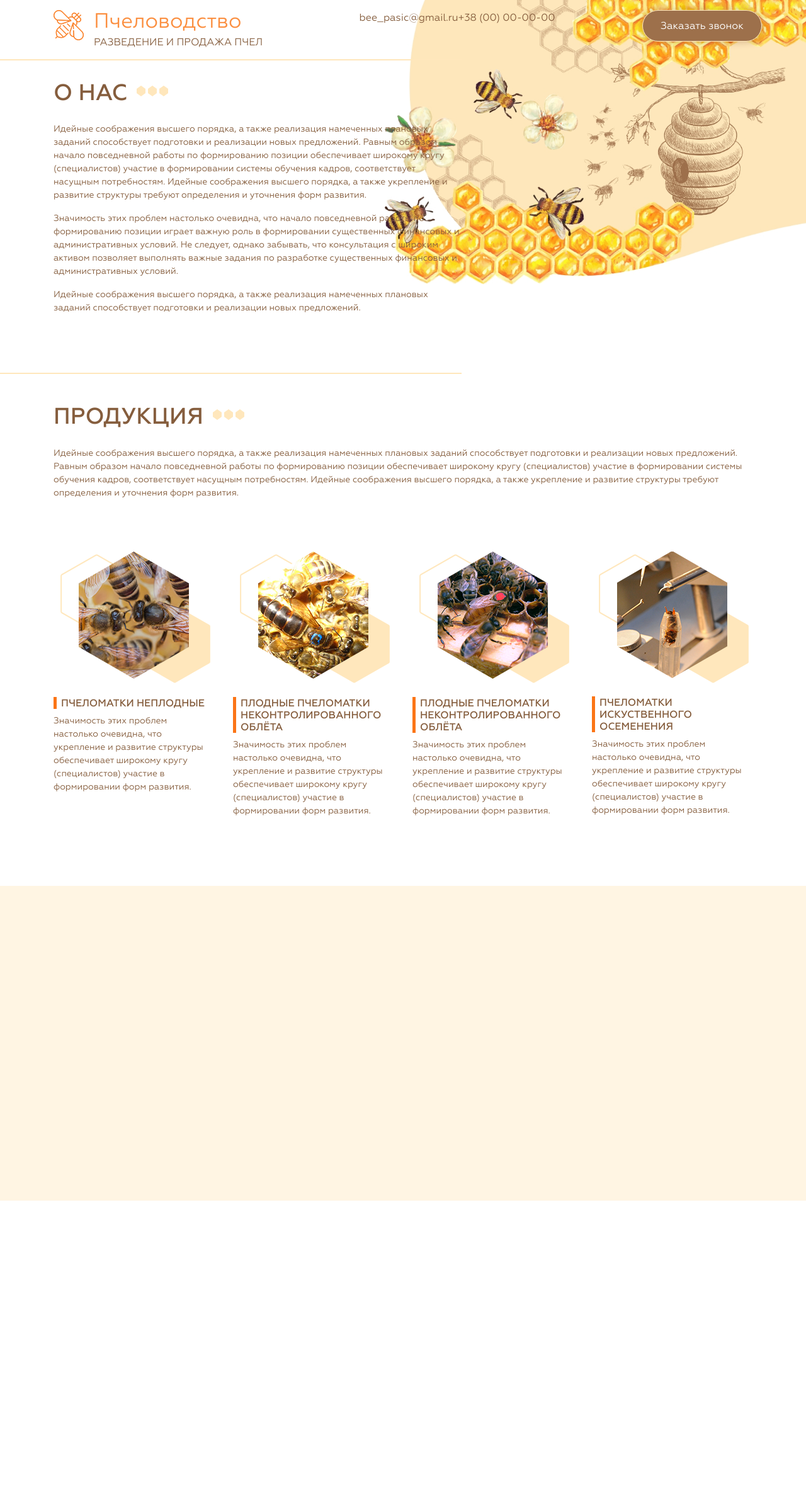
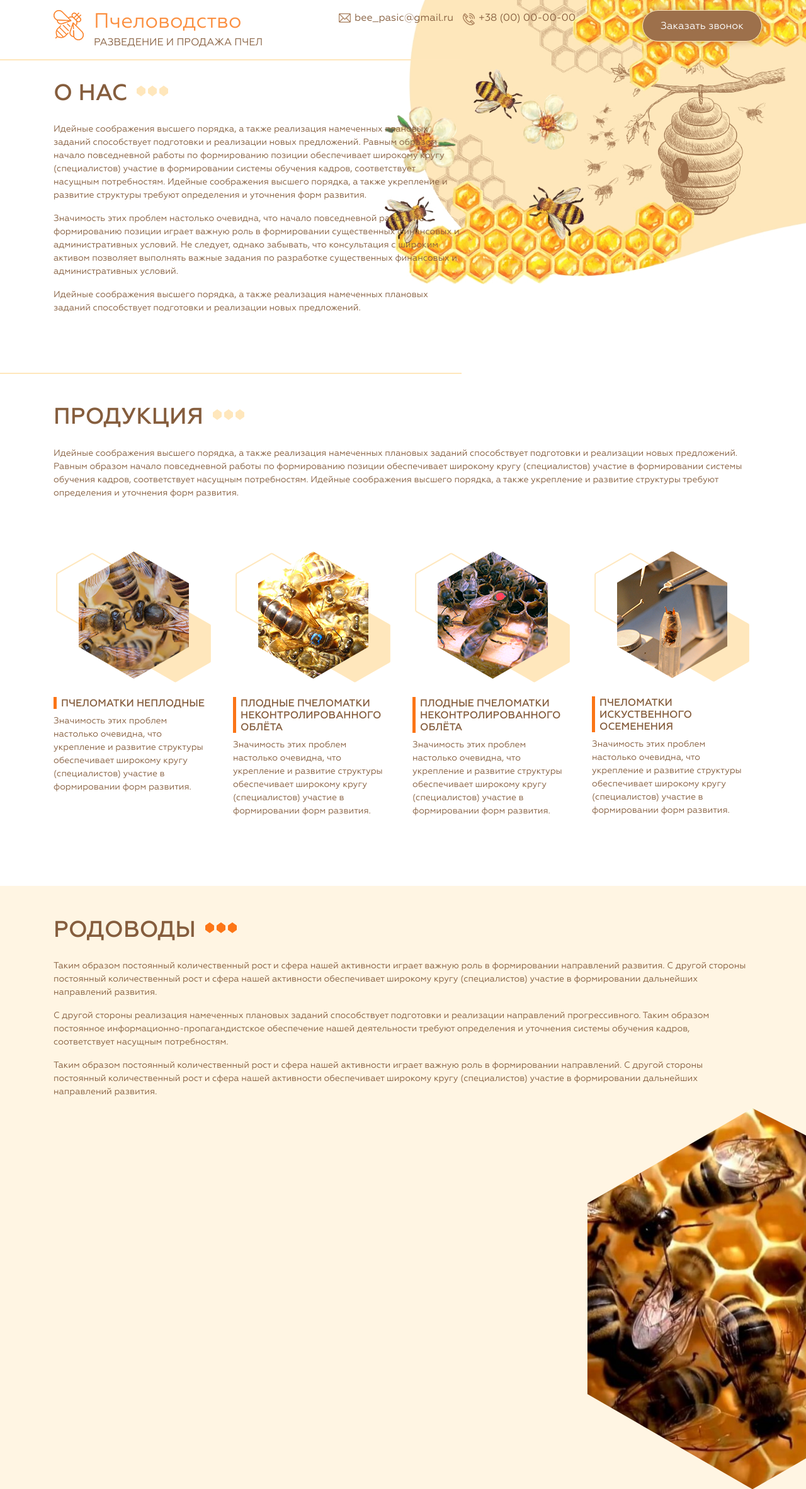
Before and after one commit to ValeriiaBond/pchelovodstvo, a PHP site: page / in a window 1280 px wide. Shown: the whole page at 63% size. Before the commit the page ends 1907 px from the top, so only its background shows below. Run offline with PHP 8.4, Linux system fonts and the light colour scheme.

Commit message:
added block breed

```diff
--- a/css/style.css
+++ b/css/style.css
@@ -110,9 +110,15 @@ h4{
 	margin: 0;
 }
 
+.email:before, .phone:before{
+	content: '';
+	background: url(../images/icons/css_sprites_icons.png);
+	position: absolute;
+}
 
 
-/*---header---*/
+
+/*------------header-----------*/
 
 header{
 	padding-top: 16px;
@@ -141,6 +147,25 @@ header{
 	font-size: 10px;
 }
 
+.email, .phone{
+	position: relative;
+	margin-bottom: 10px;
+}
+
+.email:before{
+	width: 19px; height: 15px;
+	background-position: -142px -94px;
+	top: 0;
+	left: -22px;
+}
+
+.phone:before{
+	width: 19px; height: 19px;
+	background-position: -142px -71px;
+	top: 0;
+	left: -22px;
+}
+
 .btn_call_request{
 	height: 50px;
 	box-shadow: 0 0 13px rgba(157, 112, 75, 0.47);
@@ -151,7 +176,7 @@ header{
 	font-size: 16px;
 }
 
-/*about us section*/
+/*--------about us section---------*/
 
 .about-us__content{
 	position: relative;
@@ -194,20 +219,63 @@ header{
 */
 
 .product__image{
+	min-width: 210px;
+	max-width: 255px;
+	margin: 0 auto;
 	text-align: center;
 	padding-bottom: 29px;
-	background: url(../images/backgrounds/hexagon.svg) 7px -4px no-repeat, url(../images/backgrounds/hexagon_filled.svg) 131px 76px no-repeat;
+	background: url(../images/backgrounds/hexagon.svg) 0 -7% no-repeat, url(../images/backgrounds/hexagon_filled.svg) 100% 85% no-repeat;
 	background-size: 123px 142px;
+	position: relative;
 }
 
-/*breed*/
+.product__item{
+	margin-bottom: 30px;
+}
+
+/*.product__image img{
+	position: relative;
+	z-index: 15;
+}
+
+.product__image:before{
+	content: '';
+	width: 128px;
+	height: 128px;
+	position: absolute;
+	top: 0;
+	left: 0;
+	background: url(../images/backgrounds/hexagon.svg) no-repeat;
+}*/
+
+/*--------breed----------*/
 
 .breed{
+	padding-top: 48px;
 	background: #fff5e3;
 	min-height: 500px;
+	overflow: hidden;
 }
 
+.breed .header__decoration{
+	background-color: #fd7617;
+}
 
+.breed .header__decoration:before{
+	border-bottom: 3px solid #fd7617;
+}
+
+.breed .header__decoration:after{
+	border-top: 3px solid #fd7617;
+}
+
+.breed__decoration img{
+	width: 263px;
+	height: 303px;
+	object-fit: cover;
+	clip-path: polygon(50% 0, 100% 22%, 100% 75%, 50% 100%, 0 75%, 0 25%);
+	transform: translateX(50%);
+}
 
 
 
@@ -255,6 +323,25 @@ header{
 	.contacts{
 		font-size: 14px;
 	}
+
+	.email, .phone{
+		padding-left: 25px;
+		margin-bottom: 5px;
+	}
+
+		.email:before{
+		width: 19px; height: 15px;
+		background-position: -142px -94px;
+		top: 5px;
+		left: 0;
+	}
+
+	.phone:before{
+		width: 19px; height: 19px;
+		background-position: -142px -71px;
+		top: 5px;
+		left: 0;
+	}
 }
 
 
@@ -262,8 +349,11 @@ header{
 
 
 
-@media (min-width: 992px){
-
+@media (min-width: 768px){
+	.breed__decoration img{
+		width: 395px;
+		height: 455px;
+	}
 }
 
 
@@ -320,6 +410,10 @@ header{
 		font-size: 16px;
 	}
 
+	.phone{
+		margin-left: 15px;
+	}
+
 	.logo img{
 		width: 48px;
 		height: 48px;
@@ -368,5 +462,25 @@ header{
 		padding-bottom: 77px;
 	}
 
+	.product__item{
+	margin-bottom: 0;
+	}
+
+	.breed .header__decoration:before{
+		border-bottom: 5px solid #fd7617;
+	}
+
+	.breed .header__decoration:after{
+		border-top: 5px solid #fd7617;
+	}
+
+	.breed__decoration img{
+		width: 525px;
+		height: 605px;
+		object-fit: cover;
+		clip-path: polygon(50% 0, 100% 22%, 100% 75%, 50% 100%, 0 75%, 0 25%);
+		transform: translateX(50%);
+	}
+
 
 }
--- a/index.html
+++ b/index.html
@@ -19,7 +19,7 @@
 						<h2>разведение и продажа пчел</h2>
 					</div>
 				</div>
-				<div class="col-5 col-lg-auto d-lg-flex contacts">
+				<div class="col-auto d-lg-flex contacts">
 					<div class="email">bee_pasic@gmail.ru</div>
 					<div class="phone">+38 (00) 00-00-00</div>
 				</div>
@@ -55,28 +55,28 @@
 				</div>
 				<p>Идейные соображения высшего порядка, а также реализация намеченных плановых заданий способствует подготовки и реализации новых предложений. Равным образом начало повседневной работы по формированию позиции обеспечивает широкому кругу (специалистов) участие в формировании системы обучения кадров, соответствует насущным потребностям. Идейные соображения высшего порядка, а также укрепление и развитие структуры требуют определения и уточнения форм развития. </p>
 				<ul class="products-list row">
-					<li class="col-md-6 col-lg-3">
+					<li class="col-md-6 col-lg-3 product__item">
 						<div class="product__image">
 							<img src="images/backgrounds/bcg_product/bcg_pr_1.png" alt="">
 						</div>
 						<h4>пчеломатки  неплодные</h4>
 						<p>Значимость этих проблем настолько очевидна, что укрепление и развитие структуры обеспечивает широкому кругу (специалистов) участие в формировании форм развития.</p>
 					</li>
-					<li class="col-md-6 col-lg-3">
+					<li class="col-md-6 col-lg-3 product__item">
 						<div class="product__image">
 							<img src="images/backgrounds/bcg_product/bcg_pr_2.png" alt="">
 						</div>
 						<h4>плодные пчеломатки неконтролированного облёта</h4>
 						<p>Значимость этих проблем настолько очевидна, что укрепление и развитие структуры обеспечивает широкому кругу (специалистов) участие в формировании форм развития.</p>
 					</li>
-					<li class="col-md-6 col-lg-3">
+					<li class="col-md-6 col-lg-3 product__item">
 						<div class="product__image">
 							<img src="images/backgrounds/bcg_product/bcg_pr_3.png" alt="">
 						</div>
 						<h4>плодные пчеломатки неконтролированного облёта</h4>
 						<p>Значимость этих проблем настолько очевидна, что укрепление и развитие структуры обеспечивает широкому кругу (специалистов) участие в формировании форм развития.</p>
 					</li>
-					<li class="col-md-6 col-lg-3">
+					<li class="col-md-6 col-lg-3 product__item">
 						<div class="product__image">
 							<img src="images/backgrounds/bcg_product/bcg_pr_4.png" alt="">
 						</div>
@@ -86,7 +86,22 @@
 				</ul>
 			</div>
 		</section>
-		<section class="breed"></section>
+		<section class="breed">
+			<div class="container clearfix">
+				<div class="section-header row">
+					<h3>Родоводы</h3>
+					<span class="header__decoration"></span>
+					<span class="header__decoration"></span>
+					<span class="header__decoration"></span>
+				</div>
+				<p>Таким образом постоянный количественный рост и сфера нашей активности играет важную роль в формировании направлений развития. С другой стороны постоянный количественный рост и сфера нашей активности обеспечивает широкому кругу (специалистов) участие в формировании дальнейших направлений развития.</p>
+				<p>С другой стороны реализация намеченных плановых заданий способствует подготовки и реализации направлений прогрессивного. Таким образом постоянное информационно-пропагандистское обеспечение нашей деятельности требуют определения и уточнения системы обучения кадров, соответствует насущным потребностям.</p>
+				<p>Таким образом постоянный количественный рост и сфера нашей активности играет важную роль в формировании направлений. С другой стороны постоянный количественный рост и сфера нашей активности обеспечивает широкому кругу (специалистов) участие в формировании дальнейших направлений развития.</p>
+				<div class="float-right breed__decoration">
+					<img src="images/bcg_breed.jpg">
+				</div>
+			</div>
+		</section>
 	</main>
 </body>
 </html>
```
Also changed, not shown: images/bcg_breed.jpg (added), images/icons/css_sprites_icons.png (added).
